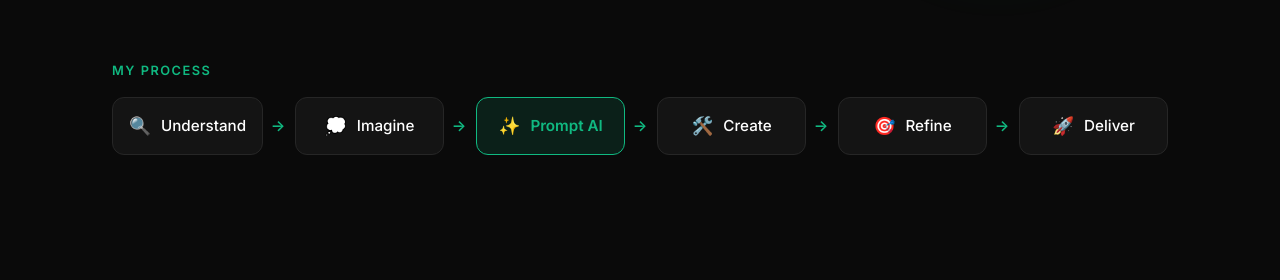
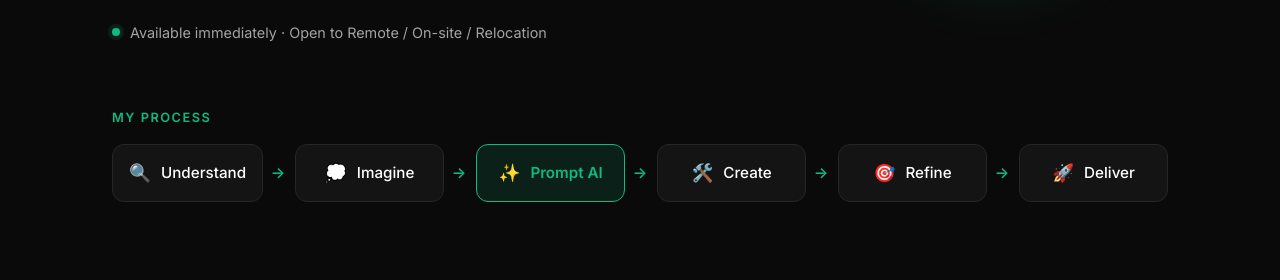
Before and after one commit to mohinipragada/mohini, a plain HTML site: page index.html in a window 1280 px wide. Shown: the part 499-779 px from the top of the page. Drawn offline with Linux system fonts and the light colour scheme.

Commit message:
Add availability: immediate, remote / on-site / relocation
Co-Authored-By: Claude Opus 5.5 <noreply@anthropic.com>

```diff
--- a/css/main.css
+++ b/css/main.css
@@ -418,6 +418,24 @@ button {
   margin: 16px 0 32px;
   color: var(--muted);
   font-size: 1.05rem;
+}
+
+.availability {
+  display: flex;
+  align-items: center;
+  gap: 10px;
+  margin-top: 24px;
+  color: var(--muted);
+  font-size: 0.9rem;
+}
+
+.status-dot {
+  flex-shrink: 0;
+  width: 8px;
+  height: 8px;
+  border-radius: 50%;
+  background-color: var(--accent);
+  box-shadow: 0 0 0 4px var(--accent-soft);
 }
 
 .avatar {
--- a/index.html
+++ b/index.html
@@ -60,6 +60,8 @@
             <a href="#ai-work" class="btn">View Work</a>
             <a href="mailto:Mohinipragada2328@gmail.com" class="btn btn-outline">Hire Me</a>
           </div>
+          <!-- Availability line with a green status dot -->
+          <p class="availability"><span class="status-dot" aria-hidden="true"></span>Available immediately · Open to Remote / On-site / Relocation</p>
         </div>
 
         <!-- Avatar with initials -->
@@ -114,7 +116,7 @@
           <div class="card info-card">
             <span class="info-icon" aria-hidden="true">✅</span>
             <h3>Status</h3>
-            <p>Fresher, available for full-time roles</p>
+            <p>Available immediately · Open to Remote / On-site / Relocation</p>
           </div>
         </div>
       </div>
@@ -519,6 +521,10 @@
             <div><p class="contact-label">Location</p><p>Kakinada, Andhra Pradesh</p></div>
           </li>
           <li class="card">
+            <span aria-hidden="true">✅</span>
+            <div><p class="contact-label">Availability</p><p>Available immediately · Remote / On-site / Relocation</p></div>
+          </li>
+          <li class="card">
             <span aria-hidden="true">💼</span>
             <div><p class="contact-label">LinkedIn</p><a href="https://www.linkedin.com/in/mohini-pragada-7b6927298" target="_blank" rel="noopener">mohini-pragada</a></div>
           </li>
```
